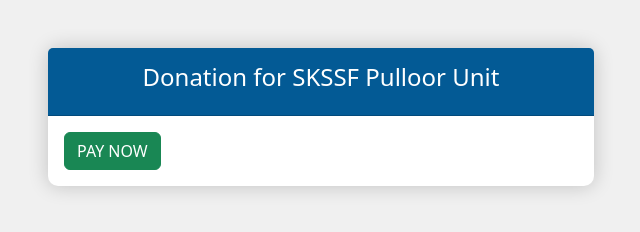
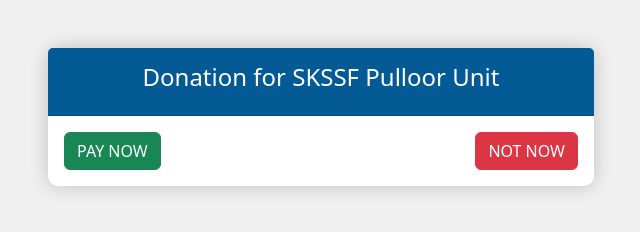
Before and after one commit to fasalmp/Skssfpulloorunit, a plain HTML site: page payment.html in a window 1280 px wide. Shown: the whole page, without its empty margins (319-959 px from the left). Drawn offline with nearby package versions, Linux system fonts and the light colour scheme.

Commit message:
Update payment.html

```diff
--- a/payment.html
+++ b/payment.html
@@ -58,6 +58,7 @@
                     <div class="card-body">
                         <form>
                             <a href="#" id="paymentLink" class="btn btn-success">PAY NOW</a>
+                            <a href="index.html" class="btn btn-danger" style="float: right;">NOT NOW</a>
                         </form>
                     </div>
                 </div>
```
